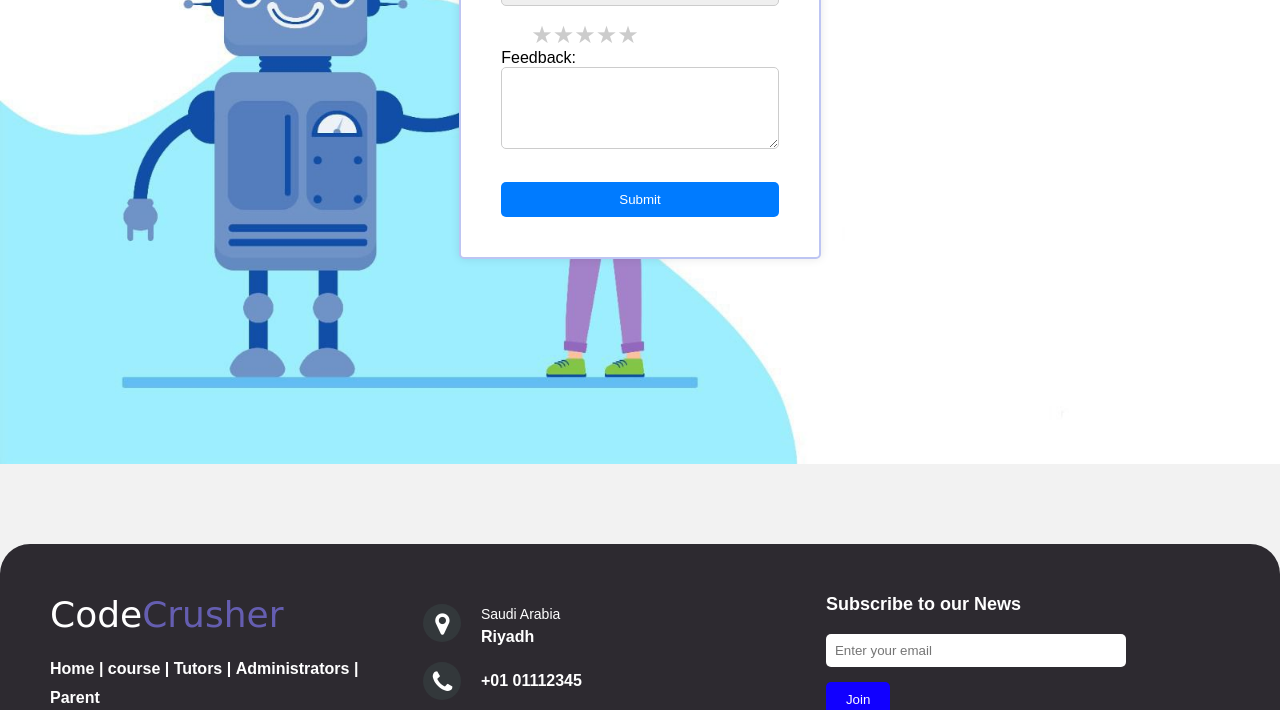
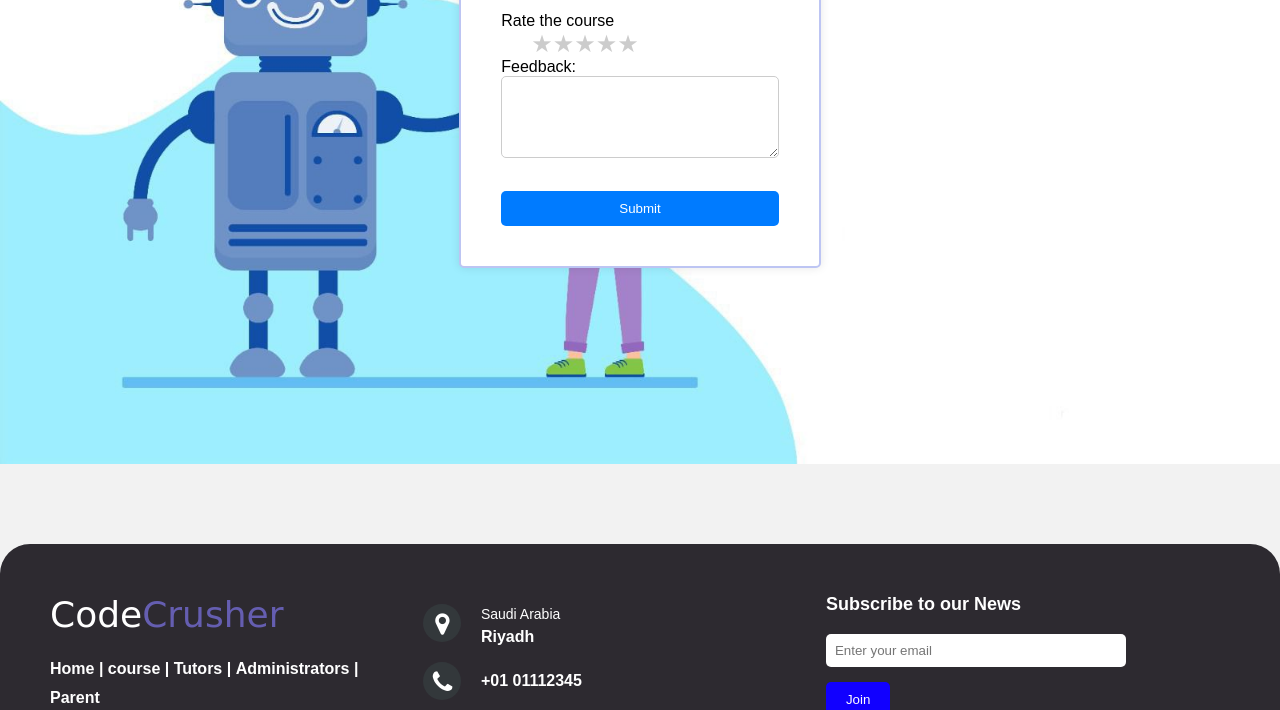
Before and after one commit to shoouug/project-web, a plain HTML site: page evaluationPage.html in a window 1280 px wide. Shown: the part 390-1100 px from the top of the page. Drawn offline with Linux system fonts and the light colour scheme; a web font is replaced by a local one.

Commit message:
evaluation

```diff
--- a/evaluationPage.html
+++ b/evaluationPage.html
@@ -65,6 +65,7 @@
                 <option value="Introduction to Robotics">Robotics</option>
             </select>
 
+            <p>Rate the course </p>
             <div class="rating">
                 <span class="star" onclick="toggleStar(this)" >★</span>
                 <span class="star" onclick="toggleStar(this)">★</span>
```
